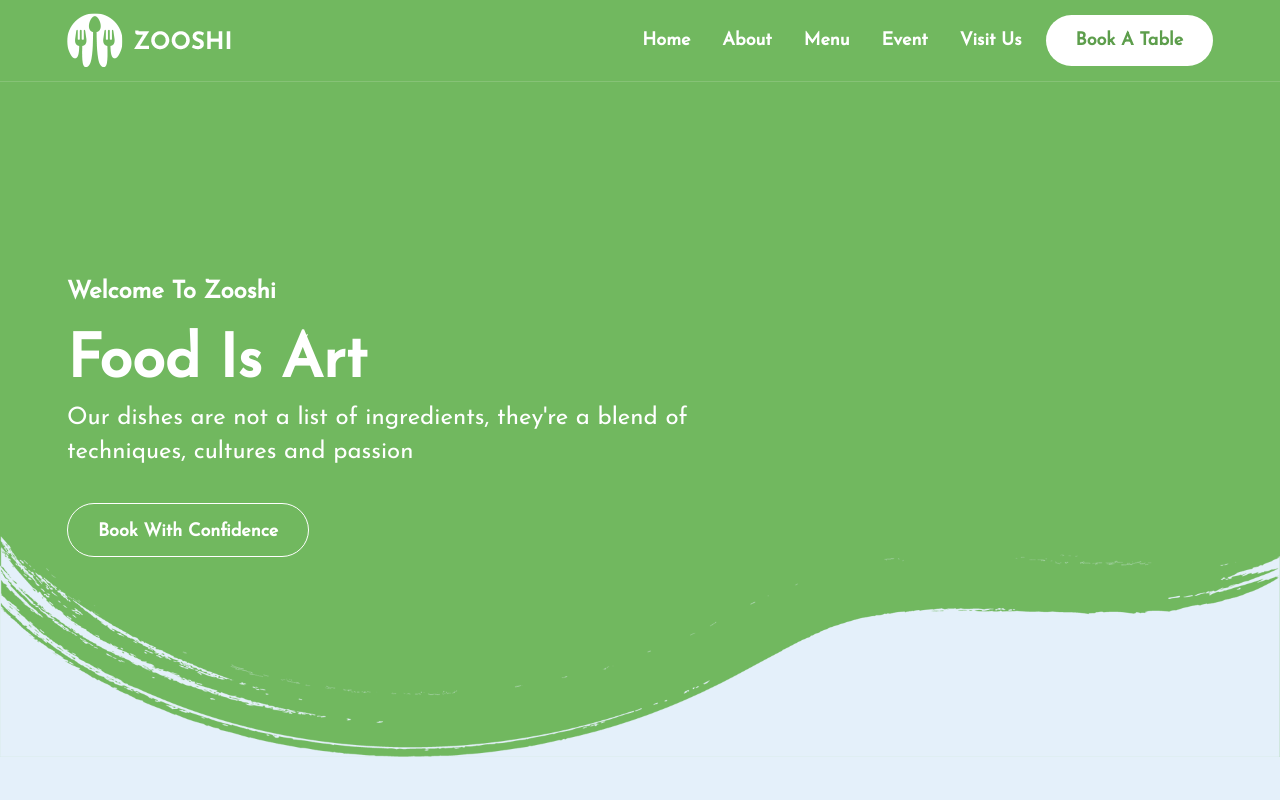
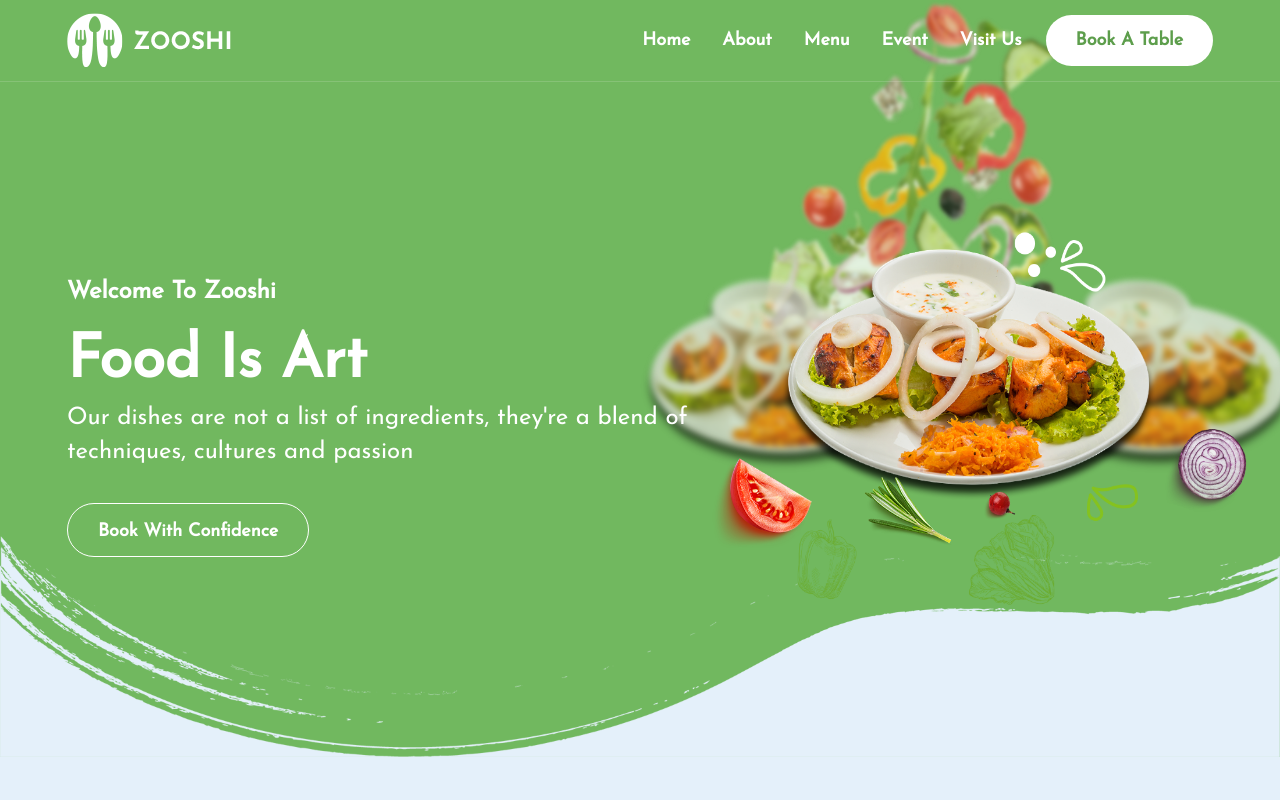
Before and after one commit to munpro2002/Zooshi-Landing-page, a React (Create React App) app: page / in a window 1280 px wide. Shown: the top 800 px of the page. Built offline with nearby package versions, Linux system fonts and the light colour scheme.

Commit message:
banner-decor

```diff
--- a/src/components/Banner/BannerSection.module.scss
+++ b/src/components/Banner/BannerSection.module.scss
@@ -2,10 +2,26 @@
   position: relative;
   width: 100%;
   overflow: hidden;
-}
 
-.banner > div {
-  z-index: 10;
+  & > div {
+    z-index: 10;
+  }
+
+  img:first-child {
+    position: absolute;
+    right: 0;
+    top: 0;
+    width: 50%;
+    height: 80%;
+  }
+
+  img:nth-child(2) {
+    position: absolute;
+    width: 100%;
+    bottom: 0px;
+    right: 0px;
+    color: #5d9e4c;
+  }
 }
 
 .banner__main-sub {
@@ -48,14 +64,6 @@
   }
 }
 
-.banner > img {
-  position: absolute;
-  width: 100%;
-  bottom: 0px;
-  right: 0px;
-  color: #5d9e4c;
-}
-
 @media (min-width: 991.5px) {
   .banner {
     padding: 278px 0px 200px;
--- a/src/components/Banner/BannerSection.tsx
+++ b/src/components/Banner/BannerSection.tsx
@@ -1,10 +1,13 @@
 import React from "react";
 import classes from "./BannerSection.module.scss";
 import bannerImg from "../../assets/banner.png";
+import bannerDec from "../../assets/banner-dec.png";
 
 const BannerSection: React.FC<{}> = () => {
   return (
     <div id="home" className={` bg-primary ${classes.banner}`}>
+      <img src={bannerDec} alt="background decoration" />
+      <img src={bannerImg} alt="banner" />
       <div className="container position-relative">
         <div className="row">
           <div className="col-lg-7">
@@ -44,7 +47,6 @@ const BannerSection: React.FC<{}> = () => {
           </div>
         </div>
       </div>
-      <img src={bannerImg} alt="banner" />
     </div>
   );
 };
```
Also changed, not shown: src/assets/banner-dec.png (added).
